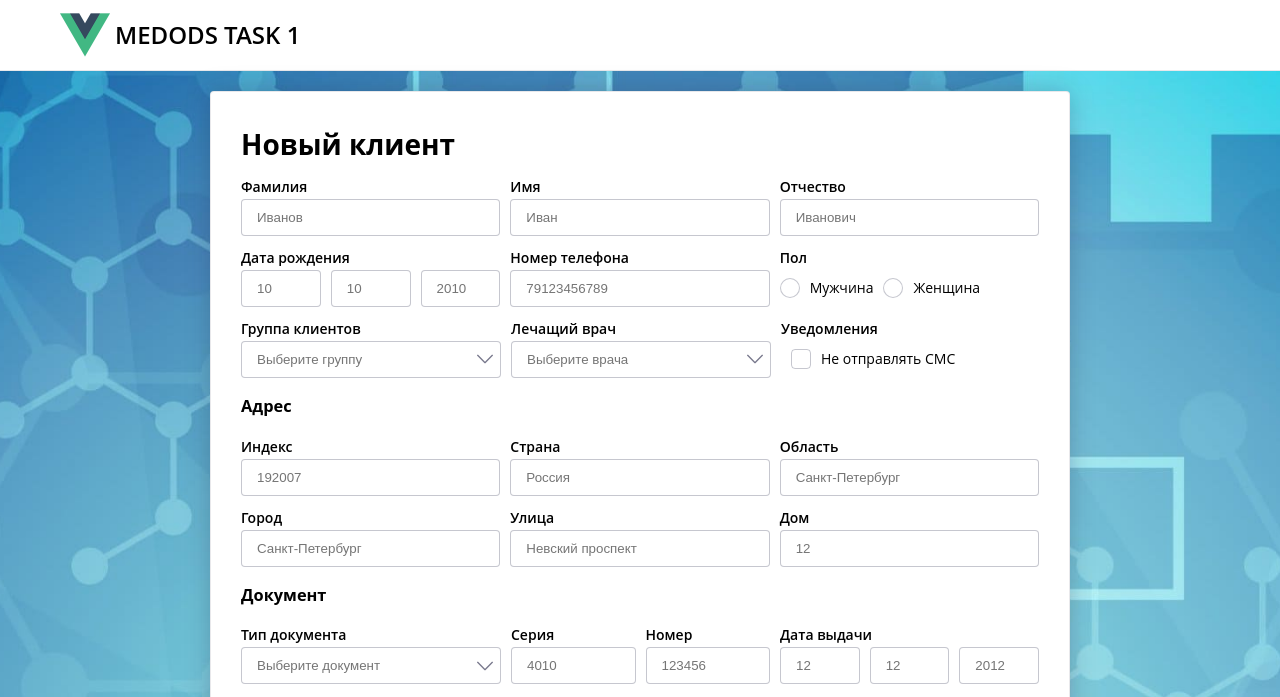
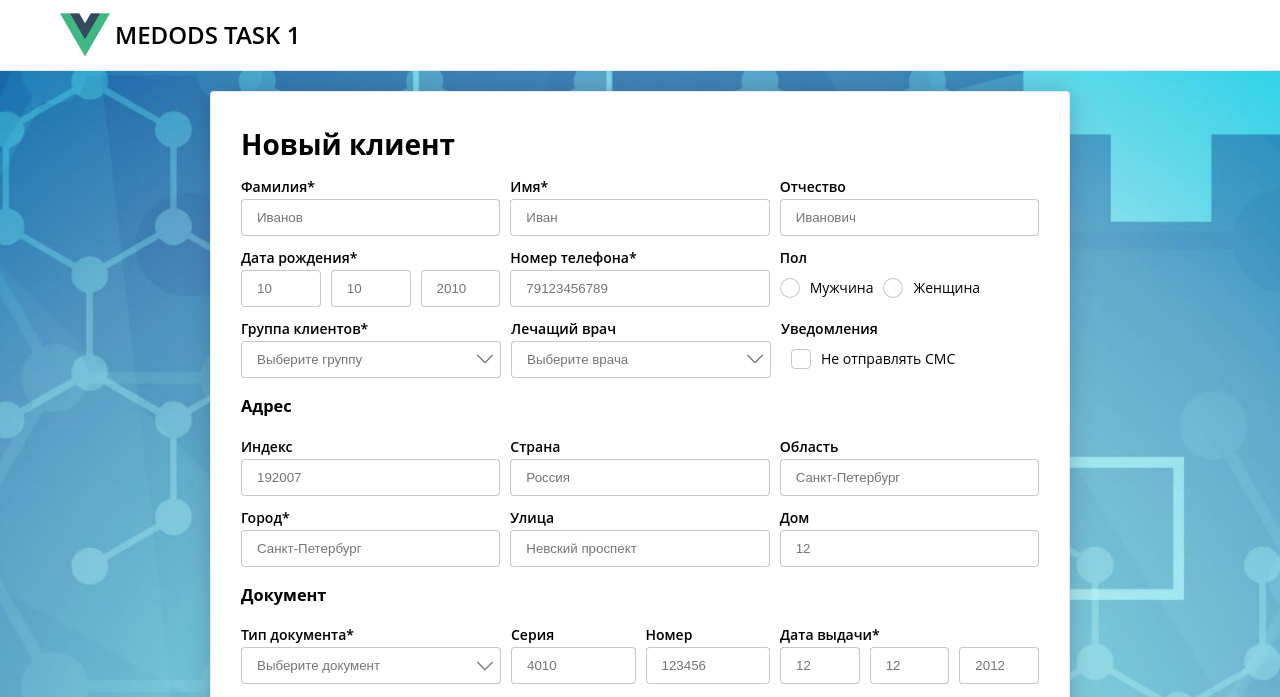
Before and after one commit to Kapatych/Medods-task-1, a Vue app: page / in a window 1280 px wide. Shown: the top 697 px of the page. Built offline with nearby package versions, Linux system fonts and the light colour scheme.

Commit message:
Added validation

```diff
--- a/src/App.vue
+++ b/src/App.vue
@@ -63,4 +63,9 @@ p {
   border-top: 1px solid rgba(31, 32, 65, 0.1);
   border-bottom: 1px solid rgba(31, 32, 65, 0.1);
 }
+
+.errorMessage {
+  color: red;
+  font-size: 12px;
+}
 </style>
--- a/src/components/base/BaseInput.vue
+++ b/src/components/base/BaseInput.vue
@@ -9,6 +9,7 @@
       @input="updateValue"
       v-on="listeners"
     />
+    <slot></slot>
   </div>
 </template>
 
@@ -39,9 +40,11 @@ export default {
     max-width: none;
   }
 }
+
 label {
   font-weight: 600;
 }
+
 input {
   padding: 10px 15px;
   width: 100%;
@@ -53,5 +56,9 @@ input {
     outline: none;
     border: 1px solid rgba(31, 32, 65, 0.5);
   }
+
+  &.error {
+    border: 1px solid red;
+  }
 }
 </style>
--- a/src/components/base/BaseSelect.vue
+++ b/src/components/base/BaseSelect.vue
@@ -14,6 +14,7 @@
         type="text"
         readonly="readonly"
         v-bind="$attrs"
+        v-on="$listeners"
       />
       <span class="select__icon" @click.stop="toggleHandler"></span>
     </div>
@@ -28,6 +29,7 @@
         {{ option }}
       </p>
     </div>
+    <slot></slot>
   </div>
 </template>
 
--- a/src/components/layout/FieldsGroup.vue
+++ b/src/components/layout/FieldsGroup.vue
@@ -4,6 +4,7 @@
     <div class="fields-group__content">
       <slot></slot>
     </div>
+    <slot name="error"></slot>
   </div>
 </template>
 
--- a/src/views/CreateClient.vue
+++ b/src/views/CreateClient.vue
@@ -6,17 +6,31 @@
         <form @submit.prevent="submitHandler">
           <div class="fields-row">
             <BaseInput
-              label="Фамилия"
+              label="Фамилия*"
               v-model.trim="client.surname"
               type="text"
               placeholder="Иванов"
-            />
+              @blur="$v.client.surname.$touch()"
+            >
+              <div v-if="$v.client.surname.$error" class="errorMessage">
+                <span v-if="!$v.client.surname.required">
+                  Заполните поле
+                </span>
+              </div>
+            </BaseInput>
             <BaseInput
-              label="Имя"
+              label="Имя*"
               v-model.trim="client.name"
               type="text"
               placeholder="Иван"
-            />
+              @blur="$v.client.name.$touch()"
+            >
+              <div v-if="$v.client.name.$error" class="errorMessage">
+                <span v-if="!$v.client.name.required">
+                  Заполните поле
+                </span>
+              </div>
+            </BaseInput>
             <BaseInput
               label="Отчество"
               v-model.trim="client.middleName"
@@ -25,29 +39,60 @@
             />
           </div>
           <div class="fields-row">
-            <FieldsGroup label="Дата рождения">
+            <FieldsGroup label="Дата рождения*">
               <BaseInput
                 v-model.trim.number="client.birth.day"
                 type="text"
                 placeholder="10"
+                @blur="$v.client.birth.day.$touch()"
               />
               <BaseInput
                 v-model.trim.number="client.birth.month"
                 type="text"
                 placeholder="10"
+                @blur="$v.client.birth.month.$touch()"
               />
               <BaseInput
                 v-model.trim.number="client.birth.year"
                 type="text"
                 placeholder="2010"
+                @blur="$v.client.birth.year.$touch()"
               />
+              <template v-slot:error>
+                <div v-if="$v.client.birth.$error" class="errorMessage">
+                  <span
+                    v-if="
+                      !$v.client.birth.day.between ||
+                        !$v.client.birth.month.between ||
+                        !$v.client.birth.year.maxValue
+                    "
+                    >Неверный формат даты</span
+                  >
+                  <span v-else>Заполните поле полностью</span>
+                </div>
+              </template>
             </FieldsGroup>
             <BaseInput
-              label="Номер телефона"
-              v-model.trim.number="client.phoneNumber"
+              label="Номер телефона*"
+              v-model.trim="client.phoneNumber"
               type="text"
               placeholder="79123456789"
-            />
+              @blur="$v.client.phoneNumber.$touch()"
+            >
+              <div v-if="$v.client.phoneNumber.$error" class="errorMessage">
+                <span v-if="!$v.client.phoneNumber.required">
+                  Заполните поле
+                </span>
+                <span
+                  v-if="
+                    $v.client.phoneNumber.required &&
+                      !$v.client.phoneNumber.mustBePhone
+                  "
+                >
+                  Некорректный номер
+                </span>
+              </div>
+            </BaseInput>
             <BaseRadioset
               label="Пол"
               name="gender"
@@ -57,12 +102,19 @@
           </div>
           <div class="fields-row">
             <BaseSelect
-              label="Группа клиентов"
+              label="Группа клиентов*"
               v-model="client.category"
               :options="category"
               :multi="true"
               placeholder="Выберите группу"
-            />
+              @blur="$v.client.category.$touch()"
+            >
+              <div v-if="$v.client.category.$error" class="errorMessage">
+                <span v-if="!$v.client.category.required">
+                  Выберите вариант из списка
+                </span>
+              </div>
+            </BaseSelect>
             <BaseSelect
               label="Лечащий врач"
               v-model="client.doctor"
@@ -100,11 +152,18 @@
           </div>
           <div class="fields-row">
             <BaseInput
-              label="Город"
+              label="Город*"
               v-model.trim="client.address.city"
               type="text"
               placeholder="Санкт-Петербург"
-            />
+              @blur="$v.client.address.city.$touch()"
+            >
+              <div v-if="$v.client.address.city.$error" class="errorMessage">
+                <span v-if="!$v.client.address.city.required">
+                  Заполните поле
+                </span>
+              </div>
+            </BaseInput>
             <BaseInput
               label="Улица"
               v-model.trim="client.address.street"
@@ -122,11 +181,18 @@
           <h3>Документ</h3>
           <div class="fields-row">
             <BaseSelect
-              label="Тип документа"
+              label="Тип документа*"
               v-model="client.passport.type"
               :options="documents"
               placeholder="Выберите документ"
-            />
+              @blur="$v.client.passport.type.$touch()"
+            >
+              <div v-if="$v.client.passport.type.$error" class="errorMessage">
+                <span v-if="!$v.client.passport.type.required">
+                  Выберите вариант из списка
+                </span>
+              </div>
+            </BaseSelect>
             <FieldsGroup>
               <BaseInput
                 label="Серия"
@@ -141,22 +207,41 @@
                 placeholder="123456"
               />
             </FieldsGroup>
-            <FieldsGroup label="Дата выдачи">
+            <FieldsGroup label="Дата выдачи*">
               <BaseInput
                 v-model.trim.number="client.passport.issuance.day"
                 type="text"
                 placeholder="12"
+                @blur="$v.client.passport.issuance.day.$touch()"
               />
               <BaseInput
                 v-model.trim.number="client.passport.issuance.month"
                 type="text"
                 placeholder="12"
+                @blur="$v.client.passport.issuance.month.$touch()"
               />
               <BaseInput
                 v-model.trim.number="client.passport.issuance.year"
                 type="text"
                 placeholder="2012"
+                @blur="$v.client.passport.issuance.year.$touch()"
               />
+              <template v-slot:error>
+                <div
+                  v-if="$v.client.passport.issuance.$error"
+                  class="errorMessage"
+                >
+                  <span
+                    v-if="
+                      !$v.client.passport.issuance.day.between ||
+                        !$v.client.passport.issuance.month.between ||
+                        !$v.client.passport.issuance.year.maxValue
+                    "
+                    >Неверный формат даты</span
+                  >
+                  <span v-else>Заполните поле полностью</span>
+                </div>
+              </template>
             </FieldsGroup>
           </div>
           <div class="fields-row">
@@ -177,8 +262,9 @@
 </template>
 
 <script>
-// import { required } from "vuelidate/lib/validators";
+import { required, between, maxValue } from "vuelidate/lib/validators";
 import FieldsGroup from "@/components/layout/FieldsGroup.vue";
+const mustBePhone = value => value.length === 11 && value[0] === "7";
 export default {
   data: () => ({
     doctors: ["Иванов", "Захаров", "Чернышева"],
@@ -195,8 +281,8 @@ export default {
         month: null,
         year: null
       },
-      phoneNumber: null,
-      gender: "man",
+      phoneNumber: "",
+      gender: "",
       category: [],
       doctor: "",
       notifications: [],
@@ -221,6 +307,30 @@ export default {
       }
     }
   }),
+  validations: {
+    client: {
+      surname: { required },
+      name: { required },
+      birth: {
+        day: { required, between: between(1, 31) },
+        month: { required, between: between(1, 12) },
+        year: { required, maxValue: maxValue(new Date().getFullYear()) }
+      },
+      phoneNumber: { required, mustBePhone },
+      category: { required },
+      address: {
+        city: { required }
+      },
+      passport: {
+        type: { required },
+        issuance: {
+          day: { required, between: between(1, 31) },
+          month: { required, between: between(1, 12) },
+          year: { required, maxValue: maxValue(new Date().getFullYear()) }
+        }
+      }
+    }
+  },
   methods: {
     submitHandler() {
       let data = {
@@ -239,6 +349,7 @@ export default {
           )
         }
       };
+      this.$v.$touch();
       console.log(data);
     }
   },
```
